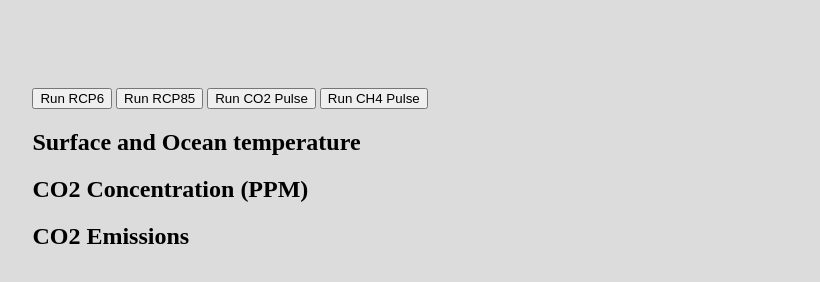
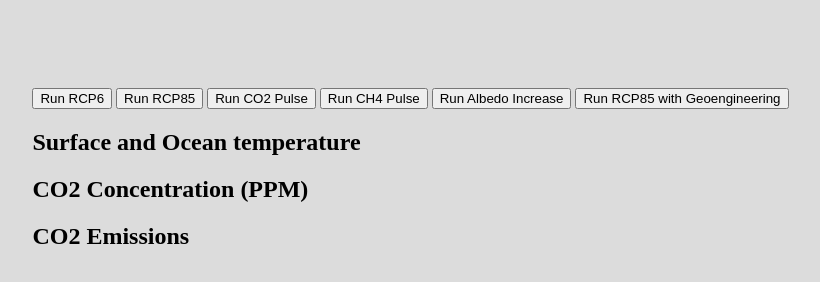
Before and after one commit to Quas94/simple-climate-model, a plain HTML site: page index.html in a window 1280 px wide. Shown: the whole page, without its empty margins (102-922 px from the left). Drawn offline with Linux system fonts and the light colour scheme.

Commit message:
Albedo increase and RCP85+Geo-engineering scenarios mostly completed, temperature change requires fixing

```diff
--- a/index.html
+++ b/index.html
@@ -28,6 +28,8 @@
 			<button onclick="simulate(4);">Run RCP85</button>
 			<button onclick="simulate(7);">Run CO2 Pulse</button>
 			<button onclick="simulate(8);">Run CH4 Pulse</button>
+			<button onclick="simulate(9);">Run Albedo Increase</button>
+			<button onclick="simulate(10);">Run RCP85 with Geoengineering</button>
 			<span id="model-status-text"></span>
 		</div>
 		<h2>Surface and Ocean temperature</h2>
--- a/js/app/app.js
+++ b/js/app/app.js
@@ -83,6 +83,10 @@ var simulate = function(scenarioId) {
 		}
 	}
 
+	// flag for whether or not albedo has already been initialised in switch handler below
+	// (only scenario 9 will set this flag)
+	var albSet = false;
+
 	switch (scenarioId) {
 		// scenarios dealing with extracting information from 'rcp_hist_RF_CO2e.xls'
 		case 1:
@@ -140,7 +144,7 @@ var simulate = function(scenarioId) {
 			}
 
 			emissions.CH4 = ts; // @TODO check with alex about the *0 in these 4 lines from matlab code
-			emissions.CO2 = arrcpy(ts); // because this will be modified
+			emissions.CO2 = arrcpy(ts); // call arrcpy for deep copy because this will be modified
 			emissions.SO2 = ts;
 			emissions.volc = ts;
 
@@ -174,7 +178,7 @@ var simulate = function(scenarioId) {
 				ts[i] /= numYears; // ts = (1:length(years)) / length(years)
 			}
 
-			emissions.CH4 = arrcpy(ts); // because this will be modified
+			emissions.CH4 = arrcpy(ts); // call arrcpy for deep copy because this will be modified
 			emissions.CO2 = ts;
 			emissions.SO2 = ts;
 			emissions.volc = ts;
@@ -183,7 +187,6 @@ var simulate = function(scenarioId) {
 			for (var i = (1 / DT * 5); i <= (1 / DT * 15); i++) {
 				emissions.CH4[i] = 1000;
 			}
-			console.log('emissions.CO2[1/DT*5] = ' + emissions.CO2[1/DT*5]);
 
 			// solar irradiance
 			mTSI = 1365;
@@ -192,20 +195,110 @@ var simulate = function(scenarioId) {
 				TSI[i] = mTSI + (cos(years[i] / 11 * 2 * Math.PI) / 4);
 			}
 
+			break;
+
 		case 9:
 			// create synthetic time series
-			// @TODO albedo increase
+			scenario = 'Albedo Increase';
+			F1 = 0;
+			F2 = 0;
+			F3 = 0; // SO2
+			F4 = 0; // volcanics
+			F5 = 1; // solar
+			F6 = 0; // internal variability
+			years = interpC(0, DT, 2000);
+
+			// ts=(1:length(years))/length(years);
+			var numYears = years.length;
+			var ts = interpC(1, 1, numYears); // 1:length(years)
+			for (var i = 0; i < ts.length; i++) {
+				ts[i] /= numYears; // ts = (1:length(years)) / length(years)
+			}
+
+			emissions.CH4 = ts;
+			emissions.CO2 = ts;
+			emissions.SO2 = ts;
+			emissions.volc = ts;
+
+			// solar irradiance
+			mTSI = 1365;
+			// TSIcycle=cos(years/11*2*pi)/4; TSI=mTSI+TSIcycle;
+			for (var i = 0; i < numYears; i++) {
+				TSI[i] = mTSI + (cos(years[i] / 11 * 2 * Math.PI) / 4);
+			}
+
+			// albedo - @TODO needs fixing, doesn't work quite right
+			albSet = true; // mark the albedo as already set so the default initialisation chunk below won't overwrite
+			for (var i = 1; i <= numYears; i++) alb[i - 1] = alb0 + 0.1; // alb(1:length(years))=alb0+0.1;
+			for (var i = 1; i <= (1 / DT); i++) alb[i - 1] = alb0 + i / (1 / DT) / 10; // alb(1:1/DT*1)=alb0+(1:1/DT*1)/(1/DT*1)/10;
+			// alb(1/DT*1000+1:1/DT*1001)=alb0+0.1-(1:1/DT*1)/(1/DT*1)/10;
+			var j = 1;
+			for (var i = 1 / DT * 1000 + 1; i <= 1 / DT * 1001; i++) {
+				alb[i - 1] = alb0 + 0.1 - j / (1 / DT) / 10;
+				j++;
+			}
+			// alb(1/DT*1001:end)=alb0;
+			for (var i = 1 / DT * 1001; i <= numYears.length; i++) alb[i - 1] = alb0;
+			break;
+
+		case 10:
+		case 11:
+			scenario = 'RCP85 + Geoengineering (i)';
+
+			emissions.CH4 = rcphi[57];
+			emissions.CO2 = rcphi[56];
+			emissions.SO2 = rcphi[63];
+			var ind = arrfind(years, 2015);
+			var Ni = years.length - ind + 1;
+			for (var i = ind; i < years.length; i++) {
+				emissions.SO2[i] = emissions.SO2[ind] + (ind - i + 1) / Ni * 1000;
+			}
+
+			if (scenarioId == 10) { // this is where scenario 10 finishes, scenario 11 goes on
+				break;
+			}
+
+			// scenario 11 continues on
+			scenario = 'RCP85 + Geoengineering (ii)';
+
+
+			break;
+
+		case 12:
+			scenario = 'Arctic Ice Loss';
+
+			break;
+		case 13:
+			scenario = 'Forcing switched off at 2020';
+
+			break;
+		case 14:
+			scenario = 'High Aerosol Emissions from 2020';
+
+			break;
+		case 15:
+			scenario = 'Albedo increased from 0.3 to 0.32 at 2020';
+
+			break;
+		case 16:
+			scenario = 'Changes in TSI';
+
+			break;
+		case 17:
+			scenario = 'Volcanic Eruption';
+
 			break;
 		default:
-			// @TODO remainder of cases
+			throw new Error('Unsupposed scenario ID: ' + scenarioId);
 	}
 
 	// initialise albedo array - do after switch scenarios because some of them modify the years array greatly
-	for (var i = 0; i < years.length; i++) {
-		alb[i] = alb0;
+	if (!albSet) { // scenario 9 will have set this flag to true
+		for (var i = 0; i < years.length; i++) {
+			alb[i] = alb0;
+		}
 	}
 
-	// more variables, some are arrays, presumably for plotting
 	// Ocean (Glotter)
 	var Cat = [ 596 ];
 	var Cup = [ 713 ];
--- a/js/app/functions.js
+++ b/js/app/functions.js
@@ -148,3 +148,13 @@ var arrcpy = function(original) {
     }
     return newArray;
 };
+
+// returns the first index of the given array which contains the given needle to search for
+var arrfind = function(haystack, needle) {
+    for (var i = 0; i < haystack.length; i++) {
+        if (haystack[i] == needle) {
+            return i;
+        }
+    }
+    throw new Error(needle + ' was not found in haystack, this should not happen');
+};
```
